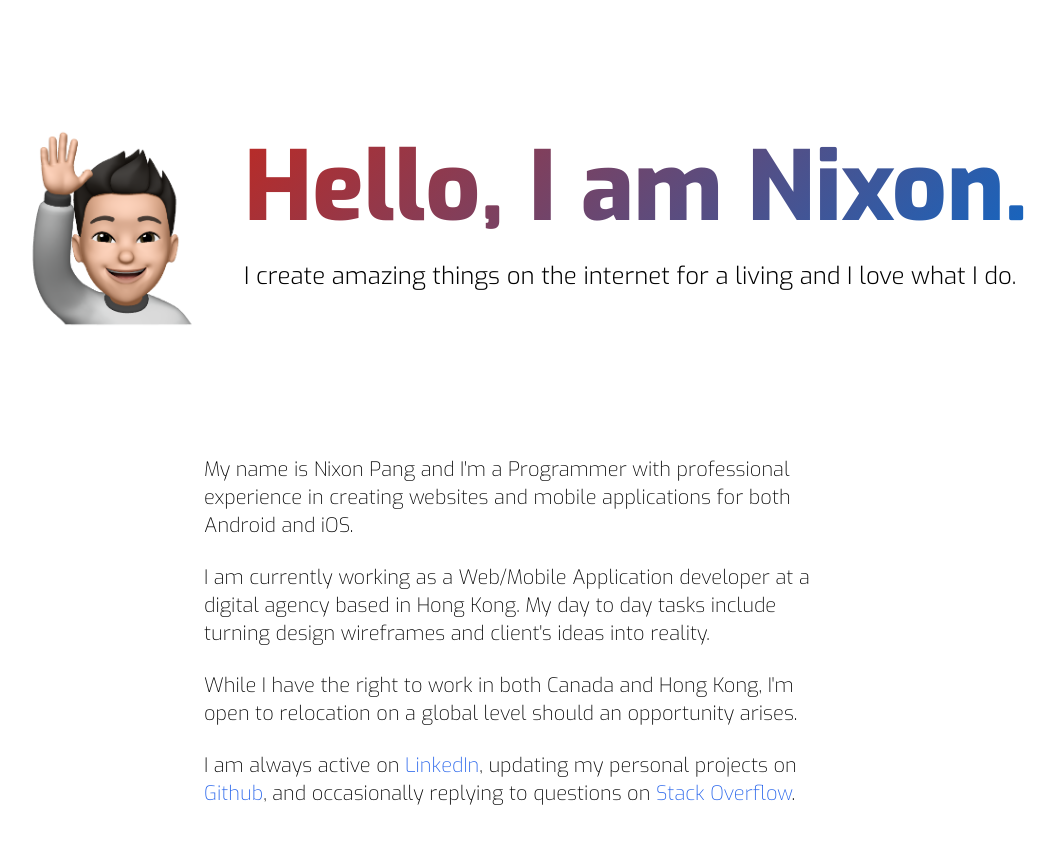
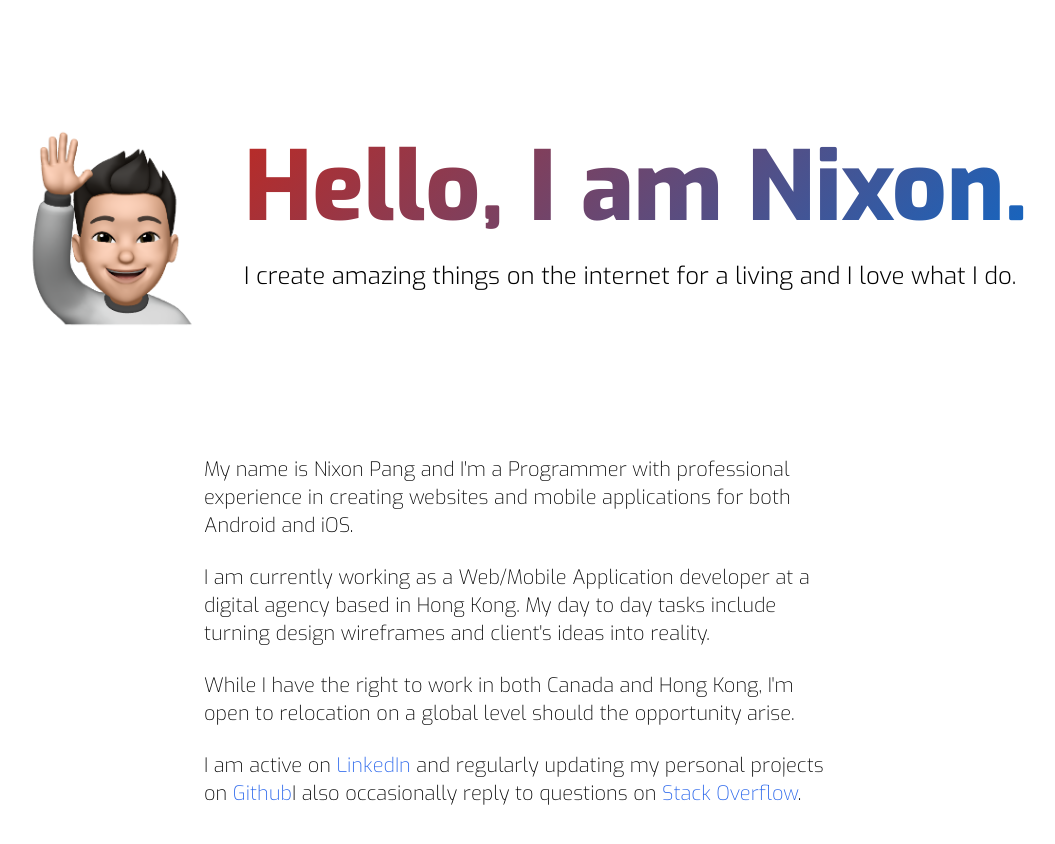
Before and after one commit to nickypangers/web-portfolio, a Vue app: page / in a window 1280 px wide. Shown: the top 844 px of the page, without its empty margins (116-1171 px from the left). Built offline with nearby package versions, Linux system fonts and the light colour scheme.

Commit message:
update animation delay and content

```diff
--- a/src/components/About.vue
+++ b/src/components/About.vue
@@ -1,7 +1,7 @@
 <template>
   <section id="about">
     <div class="overflow-hidden">
-      <div data-aos="fade-up" data-aos-delay="150">
+      <div data-aos="fade-up" data-aos-delay="300">
         <div class="bg-white">
           <div class="container-box">
             <div class="container-content">
--- a/src/components/Contact.vue
+++ b/src/components/Contact.vue
@@ -1,7 +1,7 @@
 <template>
   <section id="contact">
     <div class="overflow-hidden">
-      <div data-aos="fade-up" data-aos-delay="150">
+      <div data-aos="fade-up" data-aos-delay="300">
         <div class="bg-white">
           <div class="container-box">
             <div class="container-content">
--- a/src/components/Description.vue
+++ b/src/components/Description.vue
@@ -15,22 +15,23 @@
           </p>
           <p>
             While I have the right to work in both Canada and Hong Kong, I'm
-            open to relocation on a global level should an opportunity arises.
+            open to relocation on a global level should the opportunity arise.
           </p>
           <p>
-            I am always active on
+            I am active on
             <a
               href="https://www.linkedin.com/in/nixon-pang/"
               target="_blank"
               rel="noopener noreferrer"
               >LinkedIn</a
-            >, updating my personal projects on
+            >
+            and regularly updating my personal projects on
             <a
               href="https://github.com/nickypangers"
               target="_blank"
               rel="noopener noreferrer"
               >Github</a
-            >, and occasionally replying to questions on
+            >I also occasionally reply to questions on
             <a
               href="https://stackoverflow.com/users/13772987/nickypangers"
               target="_blank"
--- a/src/components/Skills.vue
+++ b/src/components/Skills.vue
@@ -1,7 +1,7 @@
 <template>
   <section id="skills">
     <div class="overflow-hidden">
-      <div data-aos="fade-up" data-aos-delay="150">
+      <div data-aos="fade-up" data-aos-delay="300">
         <div class="bg-white">
           <div class="container-box">
             <div class="container-content">
```
